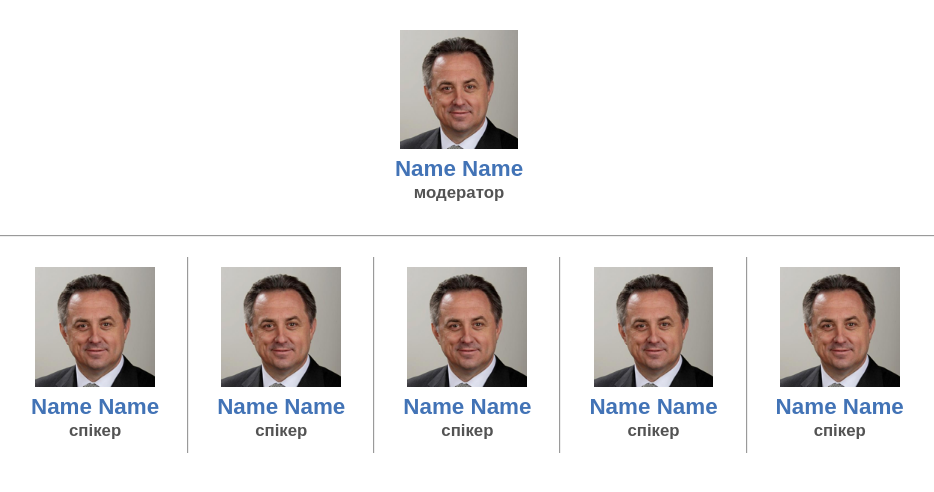
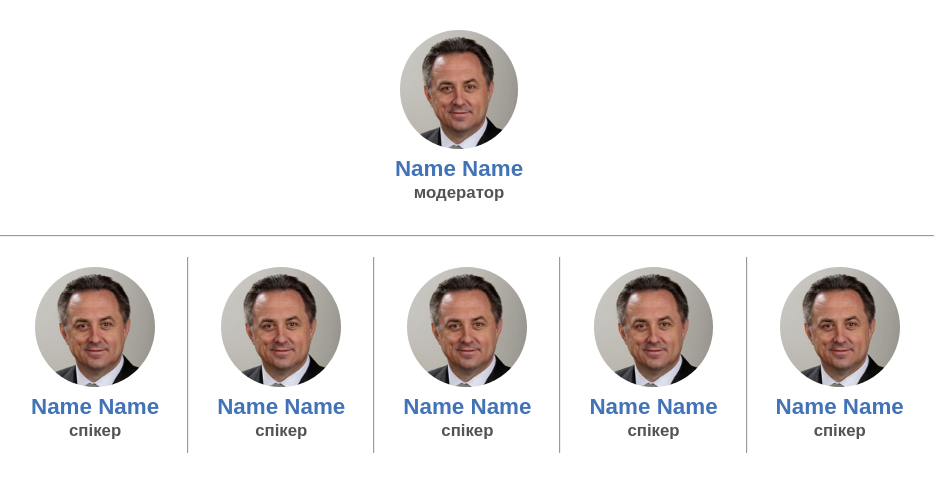
Before and after one commit to OlenaMikula/t2, a plain HTML site: page index.html in a window 1280 px wide. Shown: the whole page, without its empty margins (181-1115 px from the left). Drawn offline with Linux system fonts and the light colour scheme.

Commit message:
Initial commit

```diff
--- a/css/index.css
+++ b/css/index.css
@@ -27,10 +27,12 @@ h2 {
     color: rgb(83, 83, 83);
 }
 figure img {
-
-    border-width: 10px;
+    border-radius: 50%;
+    border: 10px;
 }
-
+img {
+    border: 10px;
+}
 
 
 
```
